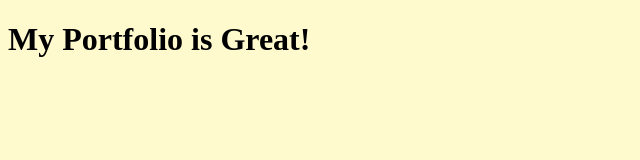
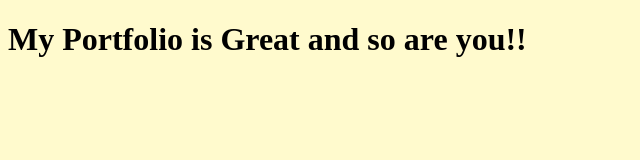
Before and after one commit to CRHarding/CRHarding.github.io, a plain HTML site: page index.html in a window 1280 px wide. Shown: the whole page, without its empty margins (0-640 px from the left). Drawn offline with Linux system fonts and the light colour scheme.

Commit message:
Deployment.

```diff
--- a/index.html
+++ b/index.html
@@ -5,6 +5,6 @@
     <link rel="stylesheet" href="style.css">
   </head>
   <body>
-    <h1>My Portfolio is Great!</h1>
+    <h1>My Portfolio is Great and so are you!!</h1>
   </body>
 </html>
```
